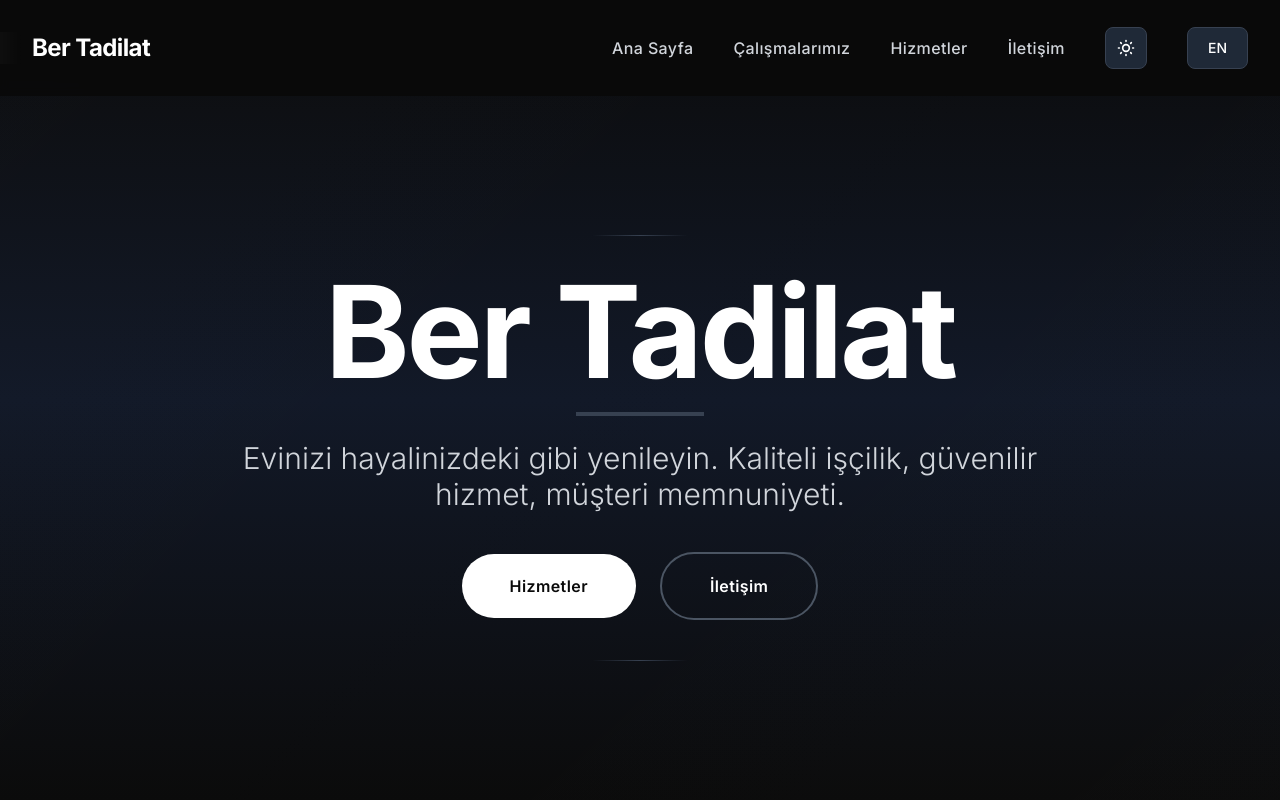
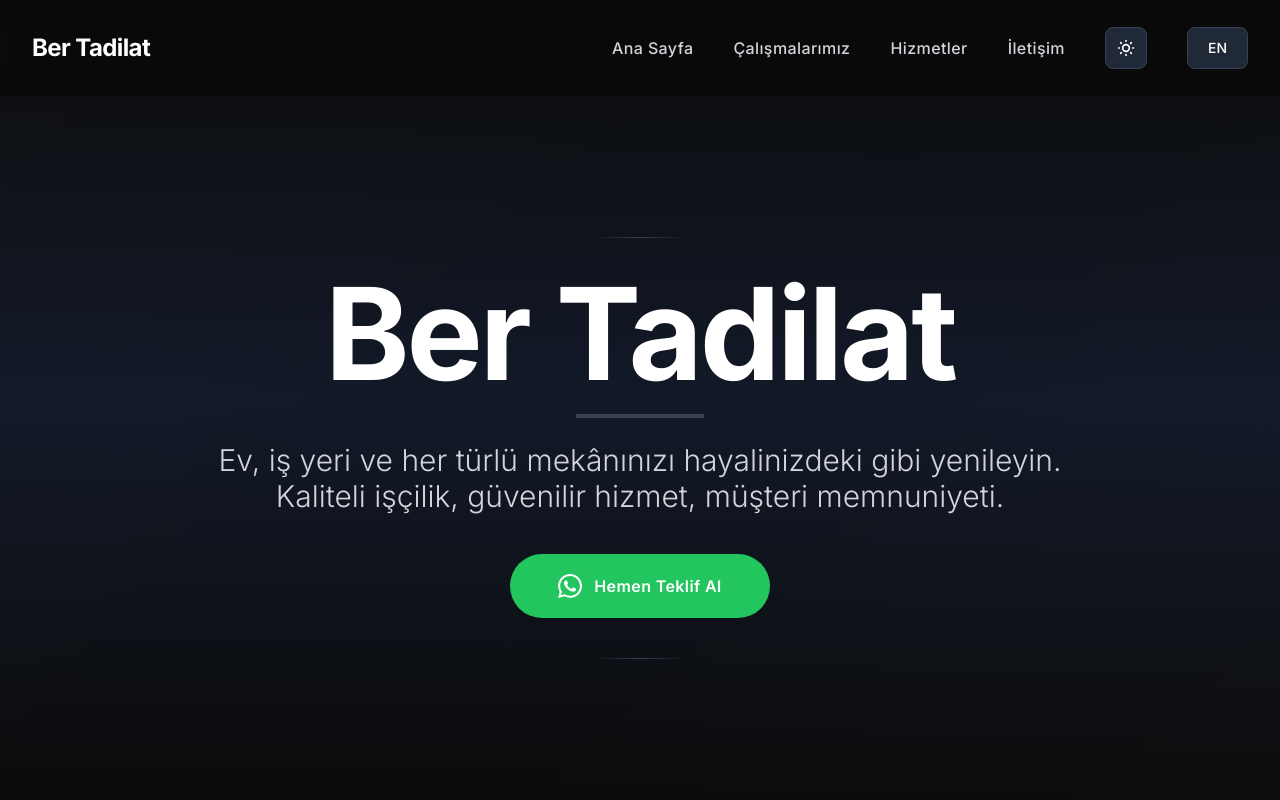
Before and after one commit to yusufcalisir/construction-web, a Next.js app: page / in a window 1280 px wide. Shown: the top 800 px of the page. Built offline with nearby package versions, Linux system fonts and the light colour scheme.

Commit message:
Gerekli düzenlemeler yapıldı

```diff
--- a/components/Contact.tsx
+++ b/components/Contact.tsx
@@ -28,24 +28,30 @@
           </p>
         </div>
 
-        <div className="grid grid-cols-1 lg:grid-cols-2 gap-8">
-          {/* Contact Information */}
-          <div className="space-y-6">
+        <div className="grid grid-cols-1 md:grid-cols-3 gap-6">
+          {/* Phone */}
           <div className={`rounded-xl p-8 border transition-all duration-300 ${
             theme === 'dark'
               ? 'bg-dark-800 border-dark-700 hover:border-dark-600'
               : 'bg-stone-50 border-stone-200 hover:border-stone-300'
           }`}>
-              <h3 className={`text-2xl font-bold mb-6 transition-colors ${
+            <div className={`w-14 h-14 rounded-full flex items-center justify-center mb-6 ${
+              theme === 'dark' ? 'bg-dark-700' : 'bg-stone-200'
+            }`}>
+              <svg className={`w-7 h-7 ${theme === 'dark' ? 'text-accent-400' : 'text-stone-700'}`} fill="none" stroke="currentColor" viewBox="0 0 24 24">
+                <path strokeLinecap="round" strokeLinejoin="round" strokeWidth={2} d="M3 5a2 2 0 012-2h3.28a1 1 0 01.948.684l1.498 4.493a1 1 0 01-.502 1.21l-2.257 1.13a11.042 11.042 0 005.516 5.516l1.13-2.257a1 1 0 011.21-.502l4.493 1.498a1 1 0 01.684.949V19a2 2 0 01-2 2h-1C9.716 21 3 14.284 3 6V5z" />
+              </svg>
+            </div>
+            <h3 className={`text-xl font-bold mb-3 transition-colors ${
               theme === 'dark' ? 'text-white' : 'text-stone-900'
             }`}>
               {t('contact.phone')}
             </h3>
             <a
               href="tel:+905458259495"
-                className={`text-2xl font-semibold transition-colors duration-300 ${
+              className={`text-xl font-semibold transition-colors duration-300 ${
                 theme === 'dark'
-                    ? 'text-white hover:text-accent-400'
+                  ? 'text-accent-400 hover:text-accent-300'
                   : 'text-stone-700 hover:text-stone-900'
               }`}
             >
@@ -53,12 +59,21 @@
             </a>
           </div>
 
+          {/* Address */}
           <div className={`rounded-xl p-8 border transition-all duration-300 ${
             theme === 'dark'
               ? 'bg-dark-800 border-dark-700 hover:border-dark-600'
               : 'bg-stone-50 border-stone-200 hover:border-stone-300'
           }`}>
-              <h3 className={`text-2xl font-bold mb-6 transition-colors ${
+            <div className={`w-14 h-14 rounded-full flex items-center justify-center mb-6 ${
+              theme === 'dark' ? 'bg-dark-700' : 'bg-stone-200'
+            }`}>
+              <svg className={`w-7 h-7 ${theme === 'dark' ? 'text-accent-400' : 'text-stone-700'}`} fill="none" stroke="currentColor" viewBox="0 0 24 24">
+                <path strokeLinecap="round" strokeLinejoin="round" strokeWidth={2} d="M17.657 16.657L13.414 20.9a1.998 1.998 0 01-2.827 0l-4.244-4.243a8 8 0 1111.314 0z" />
+                <path strokeLinecap="round" strokeLinejoin="round" strokeWidth={2} d="M15 11a3 3 0 11-6 0 3 3 0 016 0z" />
+              </svg>
+            </div>
+            <h3 className={`text-xl font-bold mb-3 transition-colors ${
               theme === 'dark' ? 'text-white' : 'text-stone-900'
             }`}>
               {t('contact.address')}
@@ -67,31 +82,39 @@
               theme === 'dark' ? 'text-dark-300' : 'text-stone-600'
             }`}>
               {t('contact.location')}
-                <br />
-                <span className={theme === 'dark' ? 'text-dark-400' : 'text-stone-500'}>
-                  {t('contact.hours')}
-                </span>
             </p>
           </div>
+
+          {/* Working Hours */}
+          <div className={`rounded-xl p-8 border transition-all duration-300 ${
+            theme === 'dark'
+              ? 'bg-dark-800 border-dark-700 hover:border-dark-600'
+              : 'bg-stone-50 border-stone-200 hover:border-stone-300'
+          }`}>
+            <div className={`w-14 h-14 rounded-full flex items-center justify-center mb-6 ${
+              theme === 'dark' ? 'bg-dark-700' : 'bg-stone-200'
+            }`}>
+              <svg className={`w-7 h-7 ${theme === 'dark' ? 'text-accent-400' : 'text-stone-700'}`} fill="none" stroke="currentColor" viewBox="0 0 24 24">
+                <path strokeLinecap="round" strokeLinejoin="round" strokeWidth={2} d="M12 8v4l3 3m6-3a9 9 0 11-18 0 9 9 0 0118 0z" />
+              </svg>
             </div>
-
-          {/* Map */}
-          <div className={`rounded-xl overflow-hidden border transition-colors duration-300 ${
-            theme === 'dark'
-              ? 'border-dark-800 shadow-2xl'
-              : 'border-stone-200 shadow-lg'
+            <h3 className={`text-xl font-bold mb-3 transition-colors ${
+              theme === 'dark' ? 'text-white' : 'text-stone-900'
             }`}>
-            <iframe
-              src="https://www.google.com/maps/embed?pb=!1m18!1m12!1m3!1d3011.631878707191!2d29.026137999999996!3d40.989541!2m3!1f0!2f0!3f0!3m2!1i1024!2i768!4f13.1!3m3!1m2!1s0x14cab9f29fafa289%3A0x2fa3fe6b2656f5e3!2sBER%20TAD%C4%B0LAT%2C%20DEKORASYON%2C%20RESTORASYON%2C%20BOYA%20BADANA%2C%20AL%C3%87IPAN%2C%20FAYANS%2C%20MUTFAK%2C%20PARKE%2C%20ISI%20-%20SES%20YALITIMI%2C%20DI%C5%9E%20CEPHE!5e0!3m2!1str!2str!4v1720032709476!5m2!1str!2str"
-              width="100%"
-              height="100%"
-              style={{ minHeight: '450px', border: 0 }}
-              allowFullScreen
-              loading="lazy"
-              referrerPolicy="no-referrer-when-downgrade"
-              title={t('contact.title')}
-              className="w-full"
-            />
+              {t('contact.workingHours')}
+            </h3>
+            <div className={`space-y-2 text-lg ${
+              theme === 'dark' ? 'text-dark-300' : 'text-stone-600'
+            }`}>
+              <div className="flex justify-between">
+                <span>{t('contact.weekdays')}:</span>
+                <span className={`font-semibold ${theme === 'dark' ? 'text-accent-400' : 'text-stone-800'}`}>{t('contact.allDay')}</span>
+              </div>
+              <div className="flex justify-between">
+                <span>{t('contact.weekends')}:</span>
+                <span className={`font-semibold ${theme === 'dark' ? 'text-accent-400' : 'text-stone-800'}`}>{t('contact.allDay')}</span>
+              </div>
+            </div>
           </div>
         </div>
       </div>
--- a/components/Hero.tsx
+++ b/components/Hero.tsx
@@ -6,17 +6,6 @@
 export default function Hero() {
   const { t } = useLanguage()
   const { theme } = useTheme()
-
-  const handleScrollClick = (targetId: string) => {
-    const element = document.getElementById(targetId)
-    if (element) {
-      const offsetTop = element.offsetTop - 100
-      window.scrollTo({
-        top: offsetTop,
-        behavior: 'smooth',
-      })
-    }
-  }
 
   return (
     <section
@@ -88,38 +77,22 @@
           {t('hero.subtitle')}
         </p>
 
-        {/* Modern CTA Buttons */}
-        <div className="flex flex-col sm:flex-row gap-6 justify-center items-center">
+        {/* WhatsApp Quote Button */}
+        <div className="flex justify-center items-center">
           <a
-            href="#services"
-            onClick={(e) => {
-              e.preventDefault()
-              handleScrollClick('services')
-            }}
-            className={`group relative px-12 py-5 rounded-full transition-all duration-300 font-semibold text-base tracking-wide overflow-hidden ${
+            href="https://wa.me/905458259495"
+            target="_blank"
+            rel="noopener noreferrer"
+            className={`group relative px-12 py-5 rounded-full transition-all duration-300 font-semibold text-base tracking-wide overflow-hidden flex items-center gap-3 ${
               theme === 'dark'
-                ? 'bg-white text-dark-950 hover:shadow-2xl hover:shadow-white/20'
-                : 'bg-stone-900 text-white hover:shadow-2xl hover:shadow-stone-900/20'
+                ? 'bg-green-500 text-white hover:bg-green-600 hover:shadow-2xl hover:shadow-green-500/30'
+                : 'bg-green-500 text-white hover:bg-green-600 hover:shadow-2xl hover:shadow-green-500/30'
             }`}
           >
-            <span className="relative z-10">{t('nav.services')}</span>
-            <span className={`absolute inset-0 opacity-0 group-hover:opacity-100 transition-opacity duration-300 ${
-              theme === 'dark' ? 'bg-dark-200' : 'bg-stone-800'
-            }`} />
-          </a>
-          <a
-            href="#contact"
-            onClick={(e) => {
-              e.preventDefault()
-              handleScrollClick('contact')
-            }}
-            className={`group relative px-12 py-5 rounded-full border-2 transition-all duration-300 font-semibold text-base tracking-wide ${
-              theme === 'dark'
-                ? 'text-white border-dark-600 hover:border-dark-500 hover:bg-dark-900/50'
-                : 'text-stone-900 border-stone-400 hover:border-stone-500 hover:bg-stone-100'
-            }`}
-          >
-            {t('nav.contact')}
+            <svg className="w-6 h-6" fill="currentColor" viewBox="0 0 24 24">
+              <path d="M17.472 14.382c-.297-.149-1.758-.867-2.03-.967-.273-.099-.471-.148-.67.15-.197.297-.767.966-.94 1.164-.173.199-.347.223-.644.075-.297-.15-1.255-.463-2.39-1.475-.883-.788-1.48-1.761-1.653-2.059-.173-.297-.018-.458.13-.606.134-.133.298-.347.446-.52.149-.174.198-.298.298-.497.099-.198.05-.371-.025-.52-.075-.149-.669-1.612-.916-2.207-.242-.579-.487-.5-.669-.51-.173-.008-.371-.01-.57-.01-.198 0-.52.074-.792.372-.272.297-1.04 1.016-1.04 2.479 0 1.462 1.065 2.875 1.213 3.074.149.198 2.096 3.2 5.077 4.487.709.306 1.262.489 1.694.625.712.227 1.36.195 1.871.118.571-.085 1.758-.719 2.006-1.413.248-.694.248-1.289.173-1.413-.074-.124-.272-.198-.57-.347m-5.421 7.403h-.004a9.87 9.87 0 01-5.031-1.378l-.361-.214-3.741.982.998-3.648-.235-.372a9.86 9.86 0 01-1.51-5.26c.001-5.45 4.436-9.884 9.888-9.884 2.64 0 5.122 1.03 6.988 2.898a9.825 9.825 0 012.893 6.994c-.003 5.45-4.437 9.884-9.885 9.884m8.413-18.297A11.815 11.815 0 0012.05 0C5.495 0 .16 5.335.157 11.892c0 2.096.547 4.142 1.588 5.945L.057 24l6.305-1.654a11.882 11.882 0 005.683 1.448h.005c6.554 0 11.89-5.335 11.893-11.893a11.821 11.821 0 00-3.48-8.413Z"/>
+            </svg>
+            <span className="relative z-10">{t('hero.getQuote')}</span>
           </a>
         </div>
 
--- a/components/LanguageProvider.tsx
+++ b/components/LanguageProvider.tsx
@@ -23,7 +23,8 @@
 
     // Hero
     'hero.title': 'Ber Tadilat',
-    'hero.subtitle': 'Evinizi hayalinizdeki gibi yenileyin. Kaliteli işçilik, güvenilir hizmet, müşteri memnuniyeti.',
+    'hero.subtitle': 'Ev, iş yeri ve her türlü mekânınızı hayalinizdeki gibi yenileyin. Kaliteli işçilik, güvenilir hizmet, müşteri memnuniyeti.',
+    'hero.getQuote': 'Hemen Teklif Al',
 
     // Gallery
     'gallery.title': 'Çalışmalarımız',
@@ -63,7 +64,10 @@
     'contact.phone': 'Telefon',
     'contact.address': 'Adres',
     'contact.location': 'İstanbul, Türkiye',
-    'contact.hours': 'Çalışma Saatleri: Pazartesi - Cumartesi 09:00 - 18:00',
+    'contact.workingHours': 'Çalışma Saatleri',
+    'contact.weekdays': 'Hafta İçi',
+    'contact.weekends': 'Hafta Sonu',
+    'contact.allDay': '7/24',
 
     // Footer
     'footer.description': 'Yılların deneyimi ile İstanbul\'da inşaat, renovasyon ve dekorasyon hizmetleri sunuyoruz. Evinizi, iş yerinizi veya ticari alanlarınızı modern standartlara uygun şekilde dönüştürüyoruz. Kaliteli malzemeler, profesyonel işçilik ve zamanında teslimat garantisi ile müşteri memnuniyetini ön planda tutuyoruz.',
@@ -79,7 +83,8 @@
 
     // Hero
     'hero.title': 'Ber Tadilat',
-    'hero.subtitle': 'Renovate your home as you dream. Quality craftsmanship, reliable service, customer satisfaction.',
+    'hero.subtitle': 'Renovate your home, workplace, and all types of spaces as you dream. Quality craftsmanship, reliable service, customer satisfaction.',
+    'hero.getQuote': 'Get a Quick Quote',
 
     // Gallery
     'gallery.title': 'Our Works',
@@ -119,7 +124,10 @@
     'contact.phone': 'Phone',
     'contact.address': 'Address',
     'contact.location': 'Istanbul, Turkey',
-    'contact.hours': 'Working Hours: Monday - Saturday 09:00 - 18:00',
+    'contact.workingHours': 'Working Hours',
+    'contact.weekdays': 'Weekdays',
+    'contact.weekends': 'Weekends',
+    'contact.allDay': '24/7',
 
     // Footer
     'footer.description': 'With years of experience, we provide construction, renovation, and decoration services in Istanbul. We transform your homes, offices, or commercial spaces according to modern standards. We prioritize customer satisfaction with quality materials, professional craftsmanship, and on-time delivery guarantee.',
```
Lines whose indentation alone changed are shown as unchanged.
